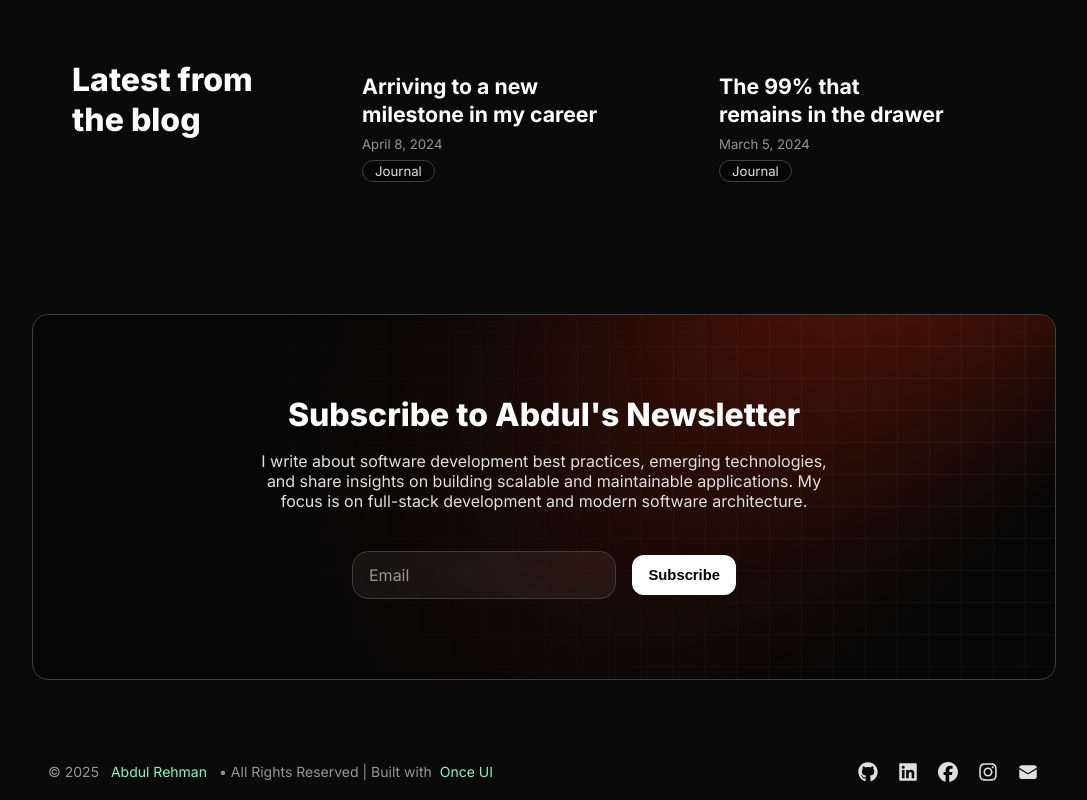
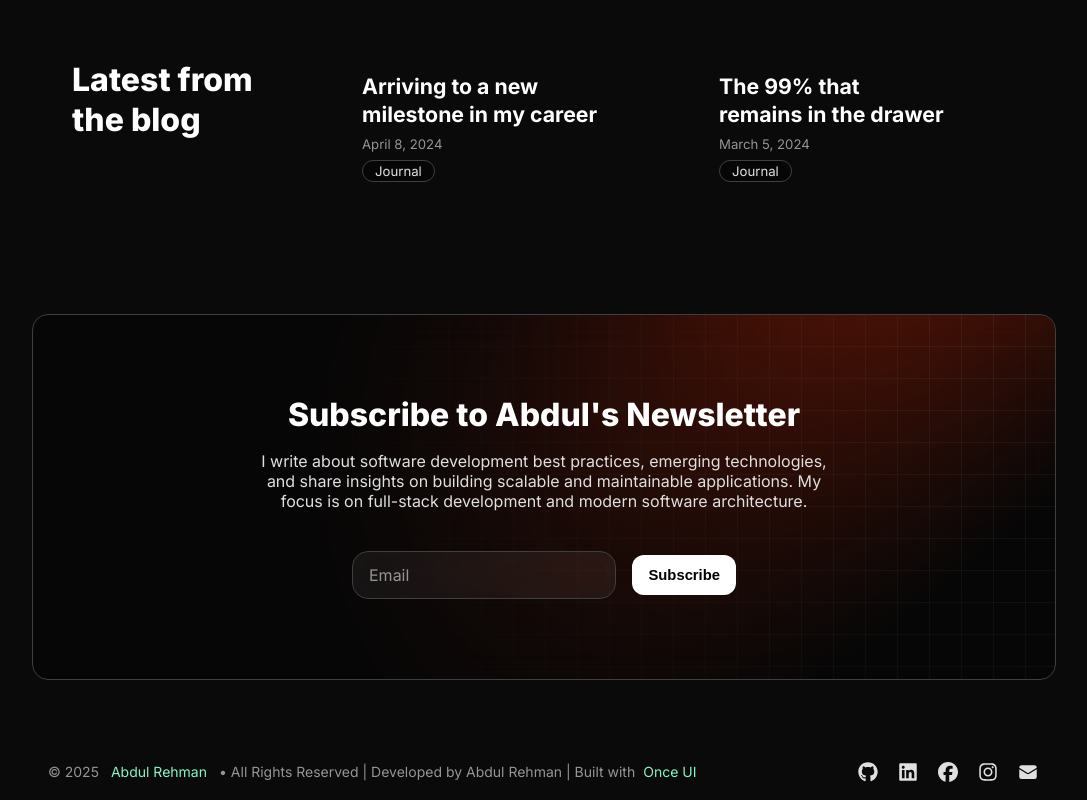
Before and after one commit to abdulsworkspace/AbdulPortfolio, a Next.js app: page / in a window 1280 px wide. Shown: the part 2012-2812 px from the top of the page, without its empty margins (96-1183 px from the left). Built offline with nearby package versions, Linux system fonts and the light colour scheme.

Commit message:
update: add developer credit in footer

```diff
--- a/src/components/Footer.tsx
+++ b/src/components/Footer.tsx
@@ -29,7 +29,7 @@ export const Footer = () => {
             <Text>{person.name}</Text>
           </SmartLink>
           <Text onBackground="neutral-weak" style={{ display: 'inline-flex', alignItems: 'center' }}>
-            • All Rights Reserved | Built with{" "}
+            • All Rights Reserved | Developed by Abdul Rehman | Built with{" "}
             <SmartLink
               style={{ marginLeft: "4px" }}
               href="https://once-ui.com/templates/magic-portfolio"
```
